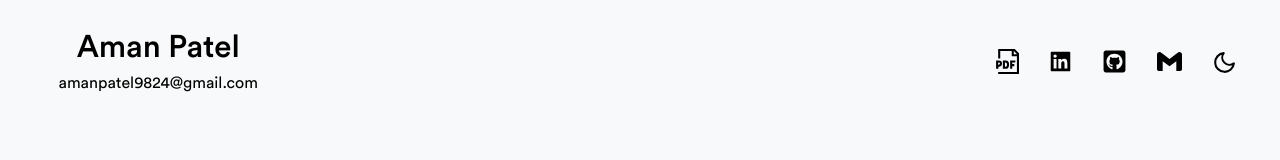
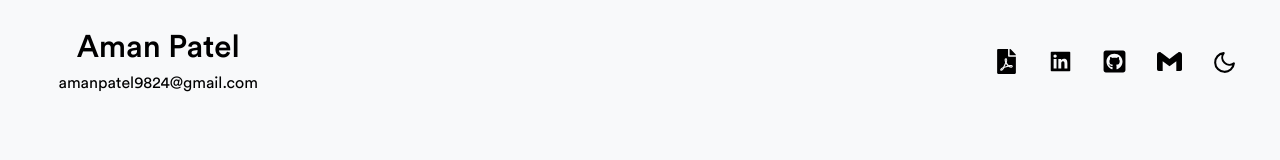
Before and after one commit to aman9824/portfolio_v2, a React (Create React App) app: page / in a window 1280 px wide. Shown: the top 160 px of the page. Built offline with nearby package versions, Linux system fonts and the light colour scheme.

Commit message:
Update Header.jsx

```diff
--- a/src/components/Header.jsx
+++ b/src/components/Header.jsx
@@ -2,9 +2,8 @@
 import Resume from "../assets/Resume.pdf";
 import DarkMode from "./darkmode";
 import { AiFillLinkedin } from "react-icons/ai";
-import { FaGithubSquare } from "react-icons/fa";
+import { FaGithubSquare, FaFilePdf } from "react-icons/fa";
 import { SiGmail } from "react-icons/si";
-import {GrDocumentPdf} from "react-icons/gr";
 
 function Header() {
   return (
@@ -20,7 +19,7 @@
             target="_blank"
             rel="noopener noreferrer"
           >
-            <GrDocumentPdf />
+            <FaFilePdf />
           </a>
         </span>
         <span className="linkedin">
```
